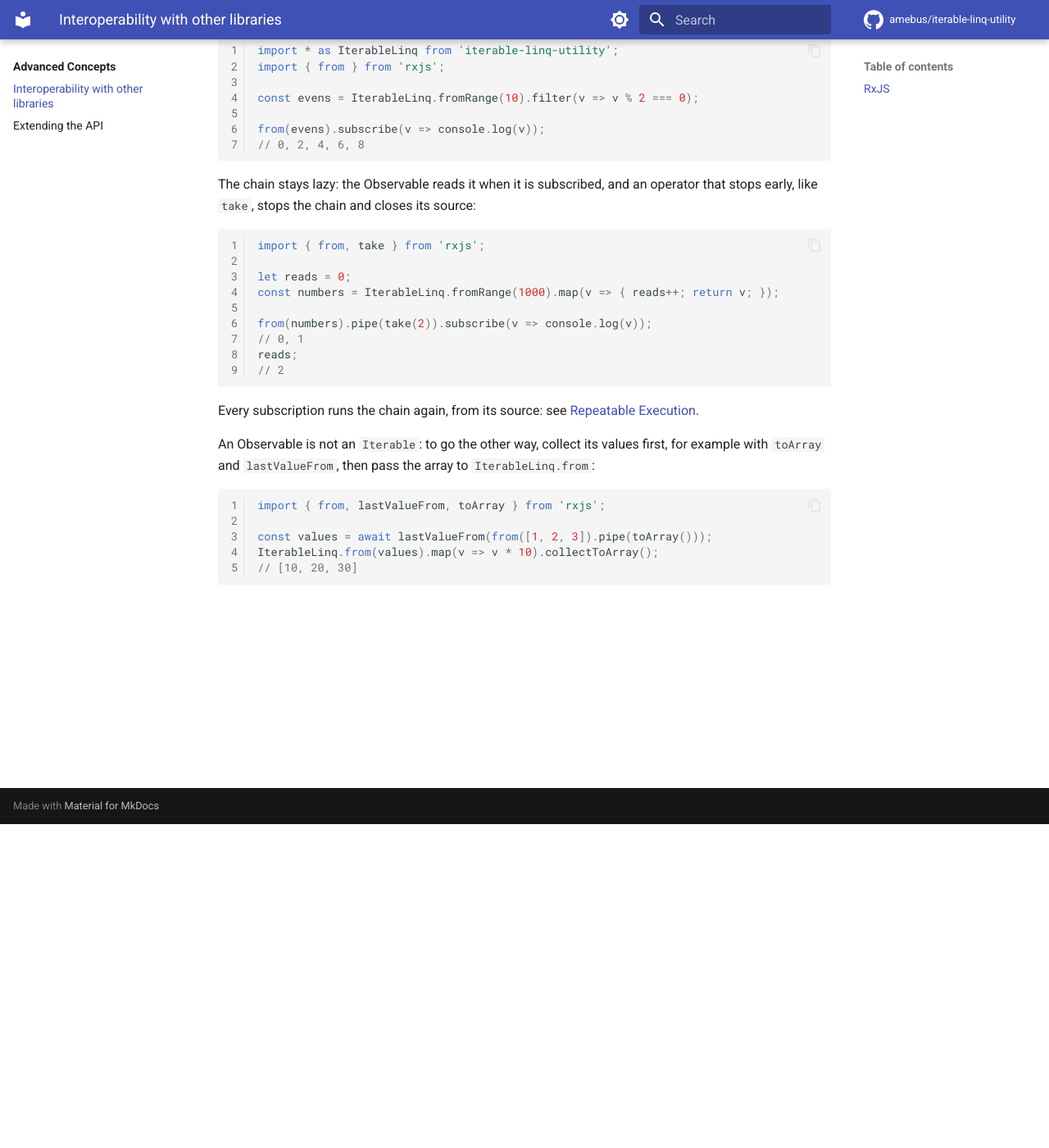
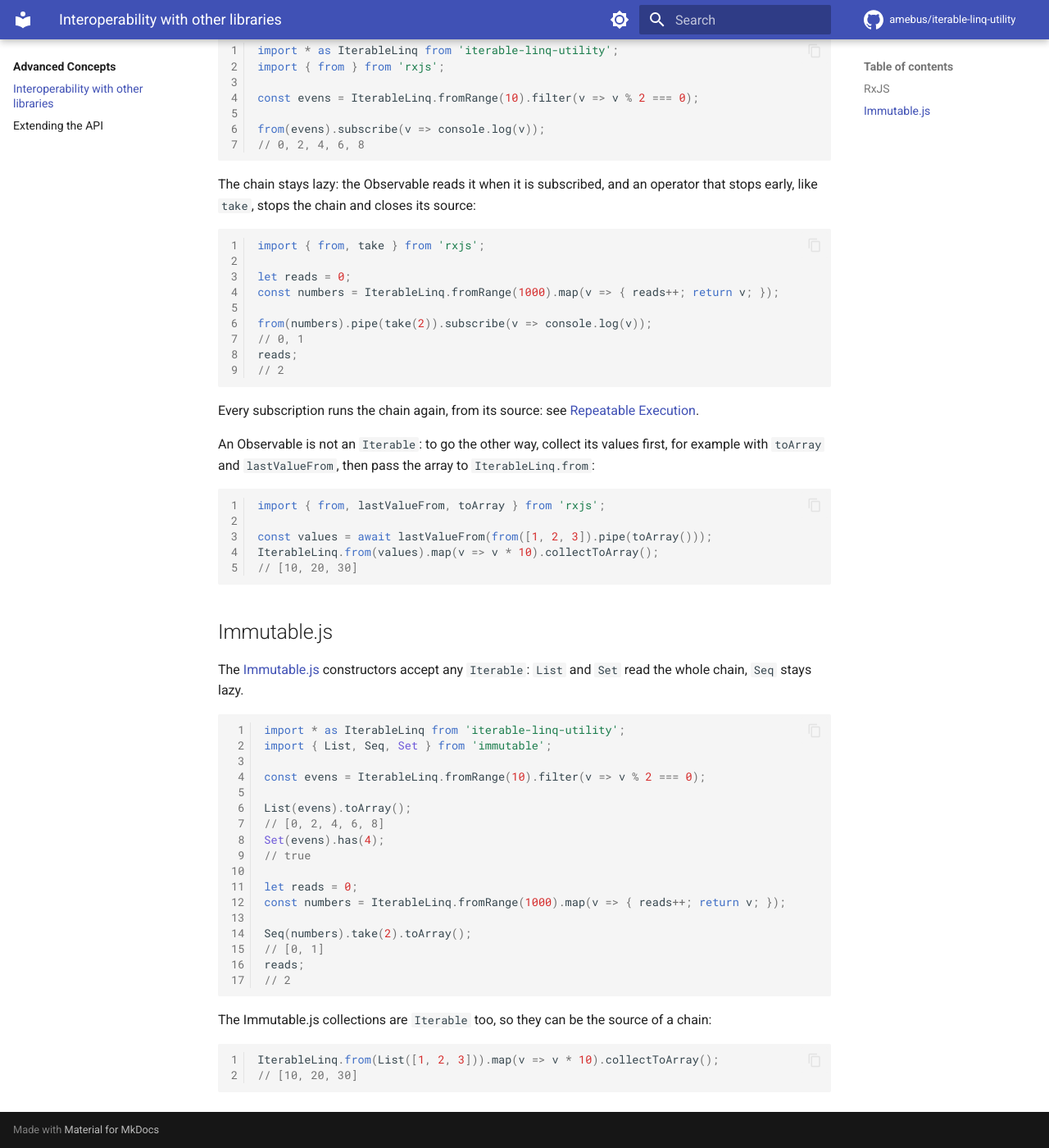
Before and after one commit to Amebus/iterable-linq-utility, an MkDocs documentation site: the page built from documentation/docs/advanced-concepts/interoperability-with-other-libraries.md, in a window 1280 px wide and 1400 px high, scrolled down 395 px. Shown: the whole window at 82% size. Built offline with MkDocs 1.6.1 and Material for MkDocs 9.7.7, drawn with Linux system fonts in a browser that asks for light colours; comment, search, counter and statistics services are not loaded; the version menu is left out.

Commit message:
docs(interop): add the Immutable.js example
List, Set and Seq accept a chain, and Seq keeps it lazy; the Immutable.js
collections can be the source of a chain.

Closes #110

Co-Authored-By: Claude Opus 5.5 <noreply@anthropic.com>

````diff
--- a/documentation/docs/advanced-concepts/interoperability-with-other-libraries.md
+++ b/documentation/docs/advanced-concepts/interoperability-with-other-libraries.md
@@ -41,3 +41,34 @@ const values = await lastValueFrom(from([1, 2, 3]).pipe(toArray()));
 IterableLinq.from(values).map(v => v * 10).collectToArray();
 // [10, 20, 30]
 ```
+
+## Immutable.js
+
+The [Immutable.js](https://immutable-js.com/) constructors accept any `Iterable`: `List` and `Set` read the whole chain, `Seq` stays lazy.
+
+```typescript
+import * as IterableLinq from 'iterable-linq-utility';
+import { List, Seq, Set } from 'immutable';
+
+const evens = IterableLinq.fromRange(10).filter(v => v % 2 === 0);
+
+List(evens).toArray();
+// [0, 2, 4, 6, 8]
+Set(evens).has(4);
+// true
+
+let reads = 0;
+const numbers = IterableLinq.fromRange(1000).map(v => { reads++; return v; });
+
+Seq(numbers).take(2).toArray();
+// [0, 1]
+reads;
+// 2
+```
+
+The Immutable.js collections are `Iterable` too, so they can be the source of a chain:
+
+```typescript
+IterableLinq.from(List([1, 2, 3])).map(v => v * 10).collectToArray();
+// [10, 20, 30]
+```
````
